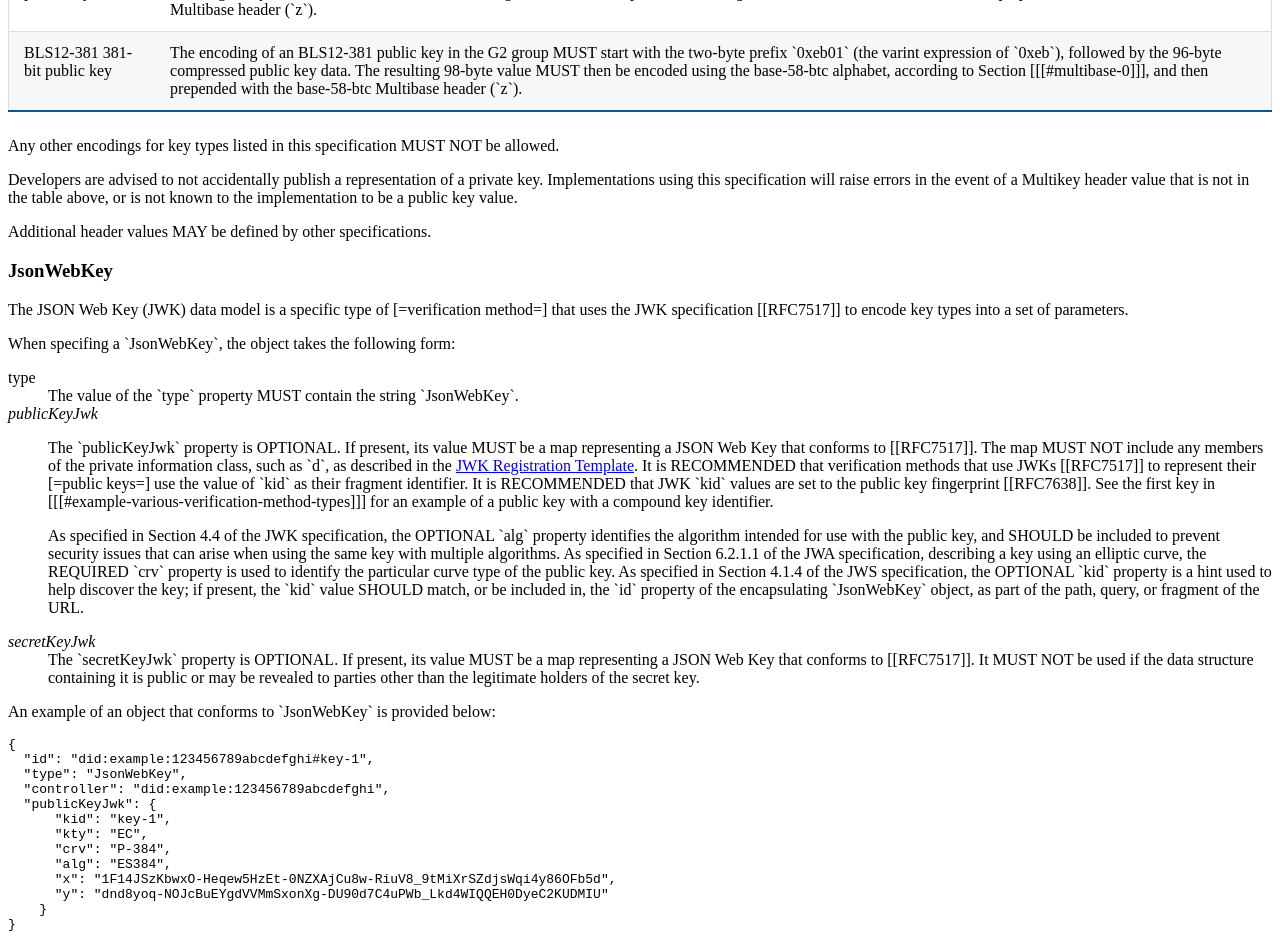
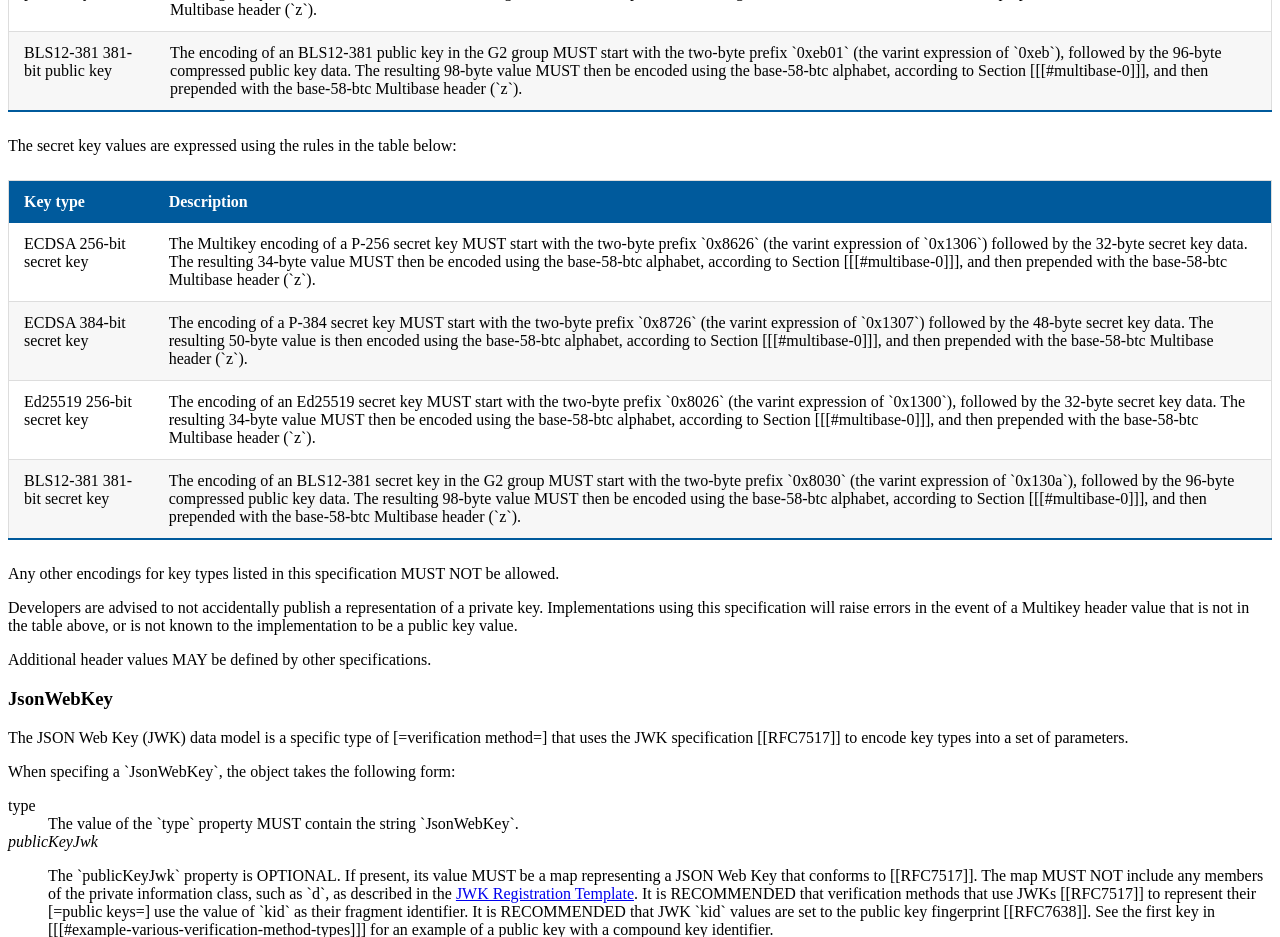
Before and after one commit to w3c/controller-document, a plain HTML site: page index.html in a window 1280 px wide. Shown: the part 3320-4257 px from the top of the page. Drawn offline with Linux system fonts and the light colour scheme; a script that the page names is missing.

Commit message:
Migrate secret key headers for Multikey from Data Integrity.

```diff
--- a/index.html
+++ b/index.html
@@ -755,6 +755,61 @@ then be encoded using the base-58-btc alphabet, according to Section
               </tbody>
             </table>
 
+
+            <p>
+The secret key values are expressed using the rules in the table below:
+            </p>
+
+            <table class="simple">
+              <thead>
+                <th>Key type</th>
+                <th>Description</th>
+              </thead>
+              <tbody>
+                <tr>
+                  <td>ECDSA 256-bit secret key</td>
+                  <td>
+The Multikey encoding of a P-256 secret key MUST start with the two-byte prefix
+`0x8626` (the varint expression of `0x1306`) followed by the 32-byte
+secret key data. The resulting 34-byte value MUST then be encoded using the
+base-58-btc alphabet, according to Section [[[#multibase-0]]], and then
+prepended with the base-58-btc Multibase header (`z`).
+                  </td>
+                </tr>
+                <tr>
+                  <td>ECDSA 384-bit secret key</td>
+                  <td>
+The encoding of a P-384 secret key MUST start with the two-byte prefix `0x8726`
+(the varint expression of `0x1307`) followed by the 48-byte secret
+key data. The resulting 50-byte value is then encoded using the base-58-btc
+alphabet, according to Section [[[#multibase-0]]], and then prepended with the
+base-58-btc Multibase header (`z`).
+                  </td>
+                </tr>
+                <tr>
+                  <td>Ed25519 256-bit secret key</td>
+                  <td>
+The encoding of an Ed25519 secret key MUST start with the two-byte prefix
+`0x8026` (the varint expression of `0x1300`), followed by the 32-byte secret key
+data. The resulting 34-byte value MUST then be encoded using the base-58-btc
+alphabet, according to Section [[[#multibase-0]]], and then prepended with the
+base-58-btc Multibase header (`z`).
+                  </td>
+                </tr>
+                <tr>
+                  <td>BLS12-381 381-bit secret key</td>
+                  <td>
+The encoding of an BLS12-381 secret key in the G2 group MUST start with
+the two-byte prefix `0x8030` (the varint expression of `0x130a`), followed
+by the 96-byte compressed public key data. The resulting 98-byte value MUST
+then be encoded using the base-58-btc alphabet, according to Section
+[[[#multibase-0]]], and then prepended with the base-58-btc Multibase header
+(`z`).
+                  </td>
+                </tr>
+              </tbody>
+            </table>
+
             <p>
 Any other encodings for key types listed in this specification MUST NOT be
 allowed.
```
